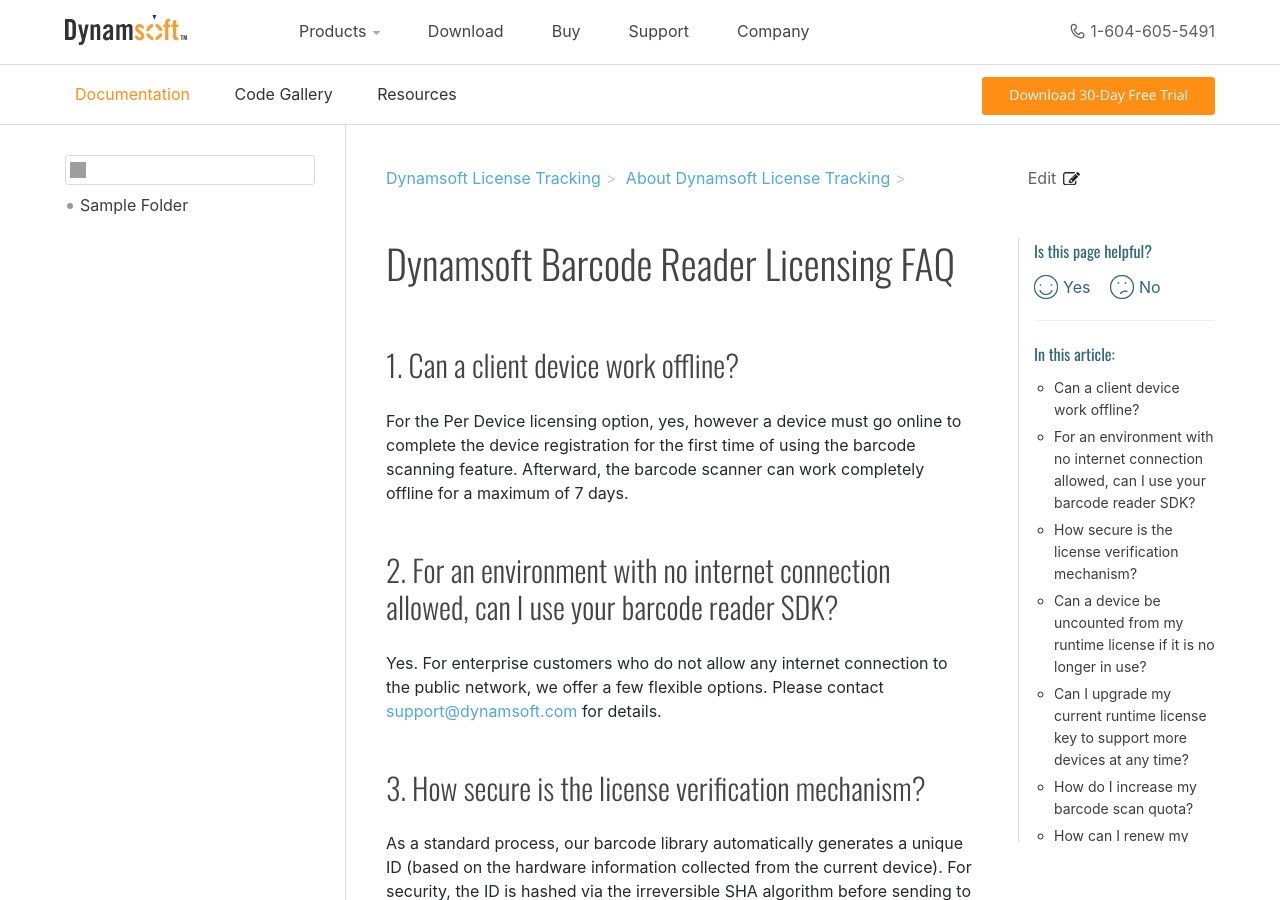
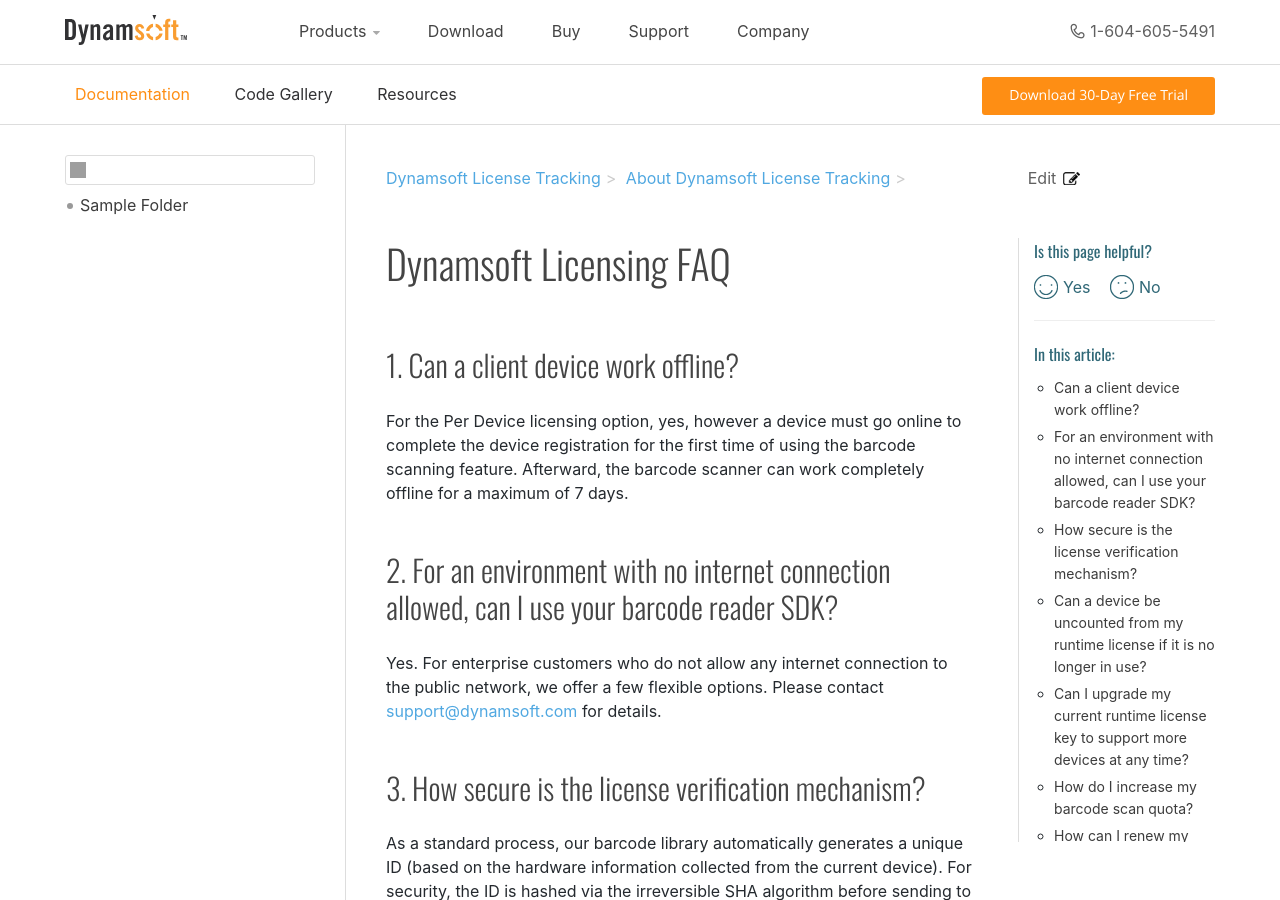
Before and after one commit to dynamsoft-docs/license-server-docs, a Jekyll site: the page built from about/licensingFAQ.md, in a window 1280 px wide and 900 px high. Built offline with Jekyll 4.4.1, drawn with Linux system fonts in a browser that asks for light colours; comment, search, counter and statistics services are not loaded; grey boxes are pictures that could not be loaded.

Commit message:
Update licensingFAQ.md

```diff
--- a/about/licensingFAQ.md
+++ b/about/licensingFAQ.md
@@ -1,13 +1,13 @@
 ---
 layout: default-layout
-title: Dynamsoft Barcode Reader Licensing FAQ
+title: Dynamsoft Licensing FAQ
 keywords: Barcode reader, licensing
-description: This page lists the frequently asked questions about Dynamsoft Barcode Reader.
+description: This page lists the frequently asked questions about Dynamsoft's License Tracking Service.
 breadcrumbText: Licensing FAQ
 needAutoGenerateSidebar: true
 ---
 
-# Dynamsoft Barcode Reader Licensing FAQ
+# Dynamsoft Licensing FAQ
 
 ## Can a client device work offline?
 
```
